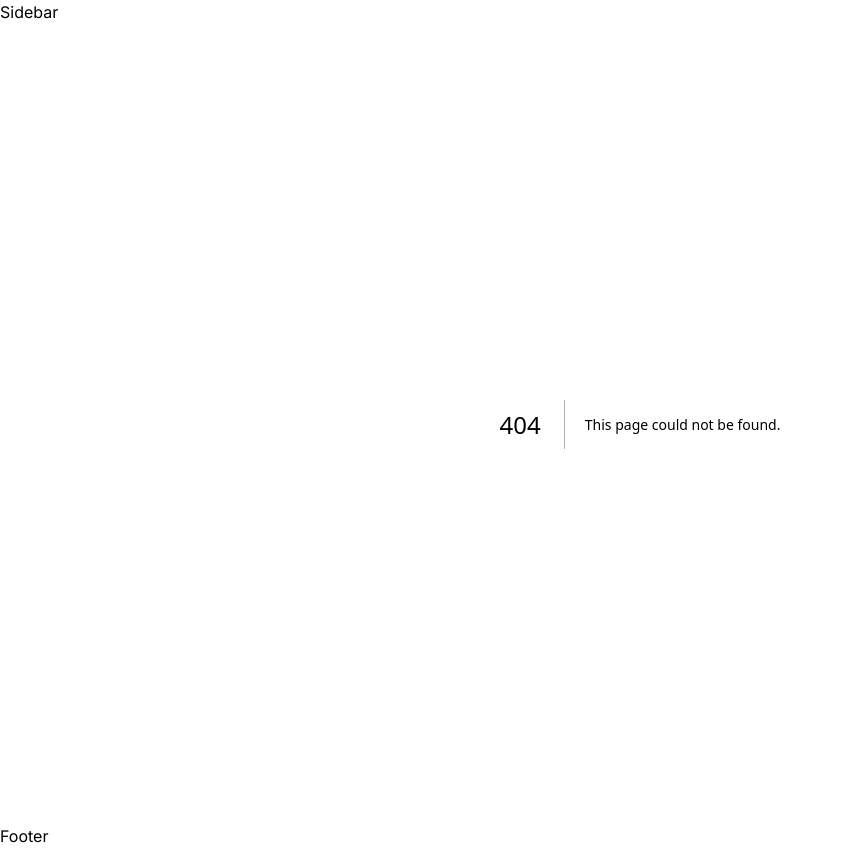
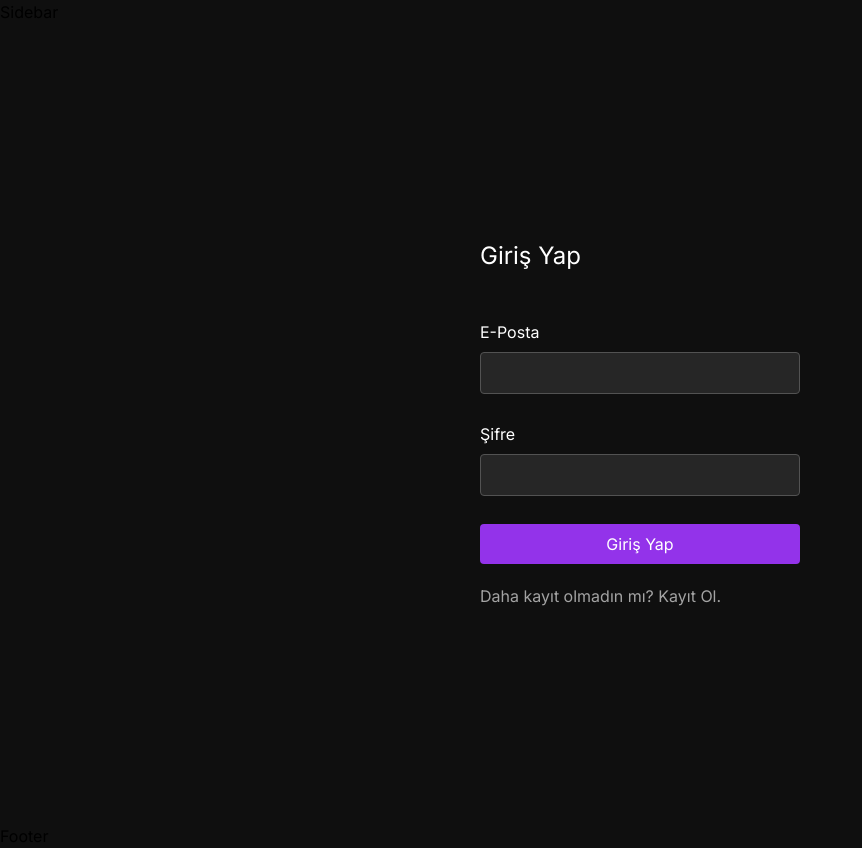
Before and after one commit to poyrazavsever/movie-app-v2, a Next.js app: page /login in a window 1280 px wide. Before the commit this address had no page. Shown: the whole page, without its empty margins (0-862 px from the left). Built offline with nearby package versions, Linux system fonts and the light colour scheme.

Commit message:
feat: done login page

```diff
--- a/package.json
+++ b/package.json
@@ -9,9 +9,10 @@
     "lint": "next lint"
   },
   "dependencies": {
+    "framer-motion": "^11.5.5",
+    "next": "14.2.5",
     "react": "^18",
-    "react-dom": "^18",
-    "next": "14.2.5"
+    "react-dom": "^18"
   },
   "devDependencies": {
     "postcss": "^8",
--- /dev/null
+++ b/pages/login.js
@@ -0,0 +1,116 @@
+import React, { useState } from "react";
+import { motion, AnimatePresence } from "framer-motion";
+
+const tabVariants = {
+  enter: { opacity: 1 },
+  exit: { opacity: 0 },
+};
+
+function Login() {
+  const [isLogin, setIsLogin] = useState(true);
+
+  const toggleTab = () => {
+    setIsLogin((prev) => !prev);
+  };
+
+  return (
+    <div className="flex h-screen text-white">
+      <div className="flex flex-col justify-center items-center w-full h-full p-10">
+        <div className="w-80 flex flex-col items-start">
+          <AnimatePresence>
+            {isLogin ? (
+              <motion.div
+                key="login"
+                initial="exit"
+                animate="enter"
+                variants={tabVariants}
+                transition={{ duration: 0.5 }} // Animasyon süresi 500 ms
+                className="w-full max-w-md"
+              >
+                <h2 className="text-2xl mb-12">Giriş Yap</h2>
+                <form className="space-y-4 w-full flex flex-col items-start gap-3">
+                  <div className="w-full flex flex-col items-start gap-2">
+                    <label className="block">E-Posta</label>
+                    <input
+                      type="email"
+                      required
+                      className="w-full p-2 bg-neutral-800 border border-neutral-600 rounded"
+                    />
+                  </div>
+                  <div className="w-full flex flex-col items-start gap-2">
+                    <label className="block">Şifre</label>
+                    <input
+                      type="password"
+                      required
+                      className="w-full p-2 bg-neutral-800 border border-neutral-600 rounded"
+                    />
+                  </div>
+                  <button
+                    type="submit"
+                    className="w-full p-2 bg-purple-600 hover:bg-purple-500 rounded"
+                  >
+                    Giriş Yap
+                  </button>
+                </form>
+              </motion.div>
+            ) : (
+              <motion.div
+                key="login"
+                initial="exit"
+                animate="enter"
+                variants={tabVariants}
+                transition={{ duration: 0.5 }} // Animasyon süresi 500 ms
+                className="w-full max-w-md"
+              >
+                <h2 className="text-2xl mb-12 font-semibold">Kayıt Ol</h2>
+                <form className="space-y-4 flex flex-col items-start gap-3">
+                  <div className="w-full flex flex-col items-start gap-2">
+                    <label className="block">Kullanıcı Adı</label>
+                    <input
+                      type="text"
+                      required
+                      className="w-full p-2 bg-neutral-800 border border-neutral-600 rounded"
+                    />
+                  </div>
+                  <div className="w-full flex flex-col items-start gap-2">
+                    <label className="block">E-posta</label>
+                    <input
+                      type="email"
+                      required
+                      className="w-full p-2 bg-neutral-800 border border-neutral-600 rounded"
+                    />
+                  </div>
+                  <div className="w-full flex flex-col items-start gap-2">
+                    <label className="block">Şifre</label>
+                    <input
+                      type="password"
+                      required
+                      className="w-full p-2 bg-neutral-800 border border-neutral-600 rounded"
+                    />
+                  </div>
+                  <button
+                    type="submit"
+                    className="w-full p-2 bg-purple-600 hover:bg-purple-500 rounded"
+                  >
+                    Kayıt Ol
+                  </button>
+                </form>
+              </motion.div>
+            )}
+          </AnimatePresence>
+
+          <button
+            onClick={toggleTab}
+            className="mt-5 text-left text-neutral-400 hover:text-neutral-200 transition-all"
+          >
+            {isLogin
+              ? "Daha kayıt olmadın mı? Kayıt Ol."
+              : "Zaten kayıtlı mısın? Giriş Yap."}
+          </button>
+        </div>
+      </div>
+    </div>
+  );
+}
+
+export default Login;
```
Also changed, not shown: 1 other file (tests, documents, lock files or other folders).
